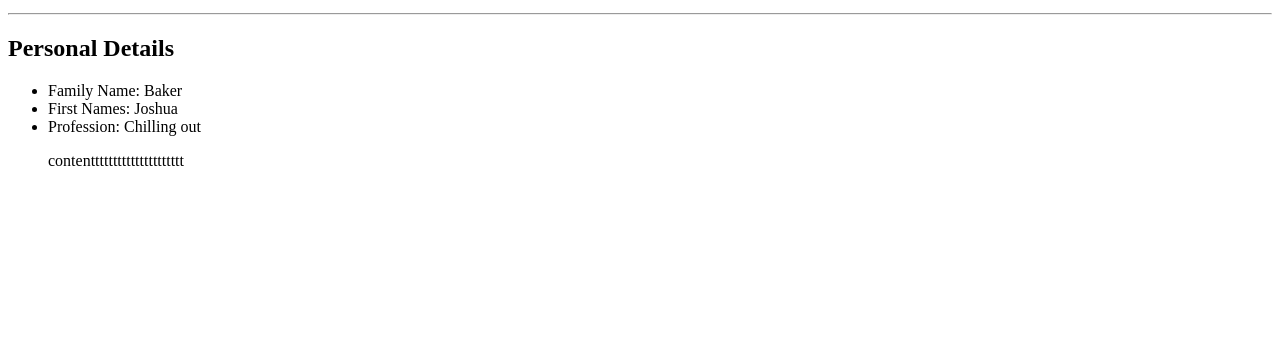
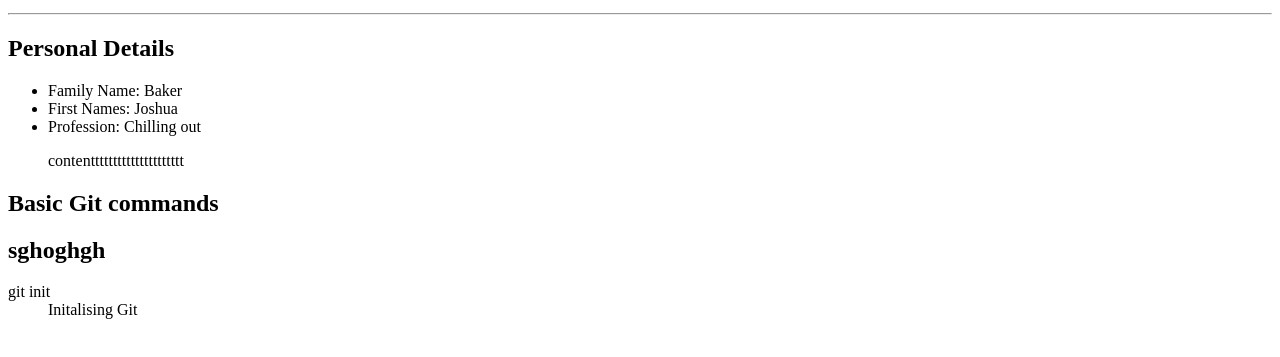
Before and after one commit to jsbkr/Git-basics, a plain HTML site: page index.html in a window 1280 px wide. Shown: the part 127-484 px from the top of the page. Drawn offline with Linux system fonts and the light colour scheme.

Commit message:
Git Stuff

```diff
--- a/index.html
+++ b/index.html
@@ -36,6 +36,13 @@
                            </ul>
 
             <script type="text/javascript"></script>
+
+                               <h1>Basic Git commands</h1>
+                               <h1>sghoghgh</h1>
+                                <dl>
+                                  <dt>git init</dt>
+                                  <dd>Initalising Git</dd>
+                                </dl>
                           <footer>
 
                            </footer>
```
